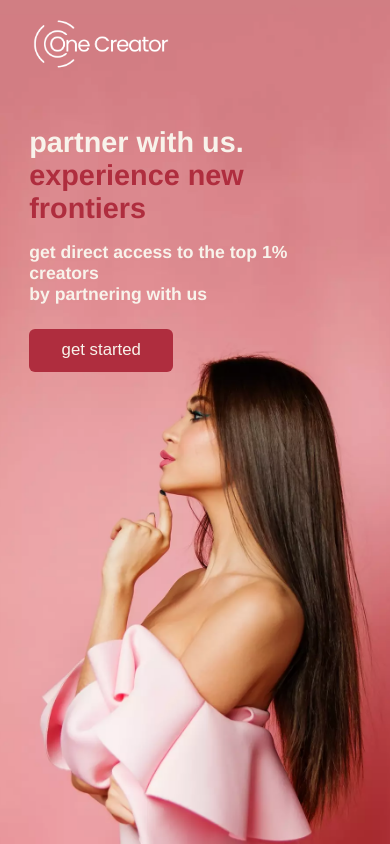
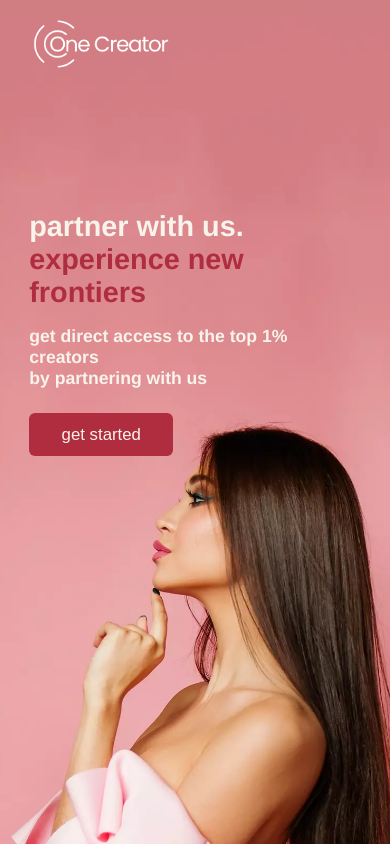
Before and after one commit to vk-0-7/One_creator_brands, a Next.js app: page / in a window 390 px wide. Shown: the top 844 px of the page. Built offline with nearby package versions, Linux system fonts and the light colour scheme.

Commit message:
home page responsive issue fixed

```diff
--- a/styles/index.module.css
+++ b/styles/index.module.css
@@ -228,6 +228,8 @@
 
 @media (max-width:500px) {
 
+
+
     .banner_imgsm {
         display: block;
         width: 100vw;
@@ -239,11 +241,13 @@
         display: none;
 
     }
-
+.banner{
+    height: 120vh;
+}
 
 
     .first_box {
-        height: 100vh;
+        height: 120vh;
         /* background-color: #201315; */
 
     }
```
